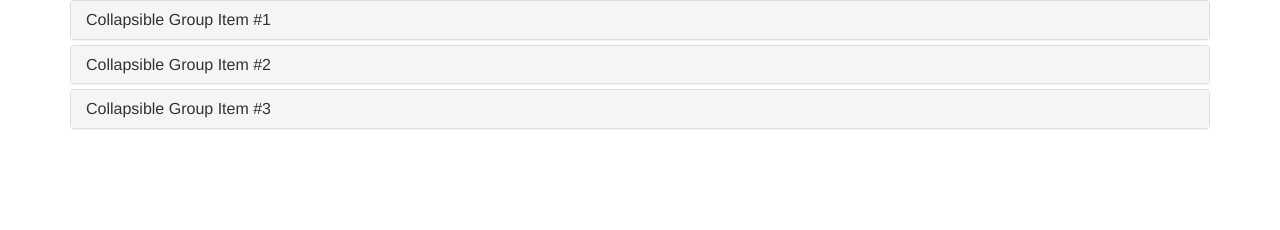
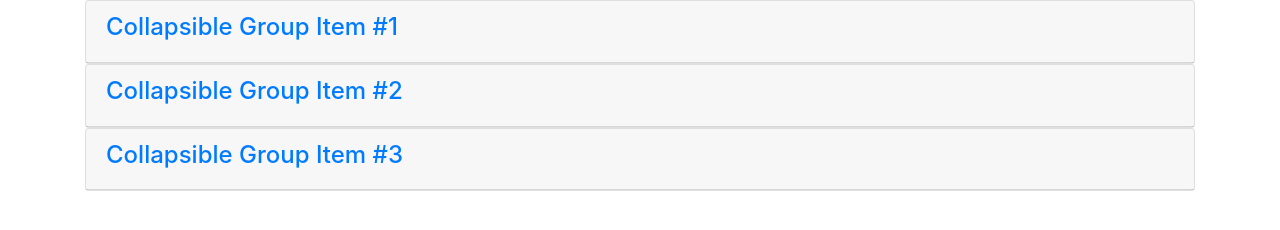
Before and after one commit to IamEmpty/accordion-plugin, a website: page demo.html in a window 1280 px wide. Drawn offline with nearby package versions, Linux system fonts and the light colour scheme.

Commit message:
go to bootstrap 4

```diff
--- a/demo.html
+++ b/demo.html
@@ -21,9 +21,9 @@
     <main class="container">
         <div class="row">
             <div class="col-md-12">
-                <div class="panel-group" id="accordion">
-                    <div class="panel panel-default">
-                        <div class="panel-heading">
+                <div id="accordion" role="tablist" aria-multiselectable="true">
+                    <div class="card">
+                        <div class="card-header" role="tab">
                             <h4 class="panel-title">
                                 <a data-toggle="collapse" data-parent="#accordion" href="#collapseOne">
                                     Collapsible Group Item #1
@@ -36,8 +36,8 @@
                             </div>
                         </div>
                     </div>
-                    <div class="panel panel-default">
-                        <div class="panel-heading">
+                    <div class="card">
+                        <div class="card-header">
                             <h4 class="panel-title">
                                 <a data-toggle="collapse" data-parent="#accordion" href="#collapseTwo">
                                     Collapsible Group Item #2
@@ -50,8 +50,8 @@
                             </div>
                         </div>
                     </div>
-                    <div class="panel panel-default">
-                        <div class="panel-heading">
+                    <div class="card">
+                        <div class="card-header">
                             <h4 class="panel-title">
                                 <a data-toggle="collapse" data-parent="#accordion" href="#collapseThree">
                                     Collapsible Group Item #3
--- a/src/accordion.js
+++ b/src/accordion.js
@@ -6,7 +6,7 @@
 		const defaults = {
 			duration: 500,
 			easing: 'swing',
-			divHeading: '.panel-heading',  // Div which we need tracking on click
+			divHeading: '.card-header',  // Div which we need tracking on click
 			divCollapse: '.collapse'       // Div which we need to hide or show on click
 		};
 
@@ -15,11 +15,8 @@
 				$collapse = $(settings.divCollapse, this),
 				$heading = $(settings.divHeading, this);
 
-			// Uncomment in case of using any another classes instead of 'collapse'
-			//$(settings.divCollapse).hide();
-
 			$collapse.each(function() {
-				$this = $(this);
+				let $this = $(this);
 				let currentID = $this.attr('id');
 
 				if(window.sessionStorage.getItem(currentID) == currentID) {
@@ -29,7 +26,7 @@
 
 
 			$heading.on('click', function() {
-				$this = $(this);
+				let $this = $(this);
 				let targetID = $(this).next().attr('id');
 
 				if(!$this.next().is(':visible')) {
@@ -52,12 +49,12 @@
 			let hash = window.location.hash.substring(1);
 
 			// All link in heading accordion block
-			let linkIndivHeading = settings.divHeading + ' ' + 'a' + '[href^=#]';
+			let linkIndivHeading = settings.divHeading + ' a';
 
 			// Hash found
 			if(hash.length > 0) {
 				$(linkIndivHeading).each(function() {
-					$this = $(this);
+					let $this = $(this);
 					let targetID = $this.closest(settings.divHeading).next().attr('id');
 
 					if($this.attr('href') == '#'+ hash) {
```
Also changed, not shown: bower.json (+5 -2 lines), index.html (+4 -4 lines), README.md.
